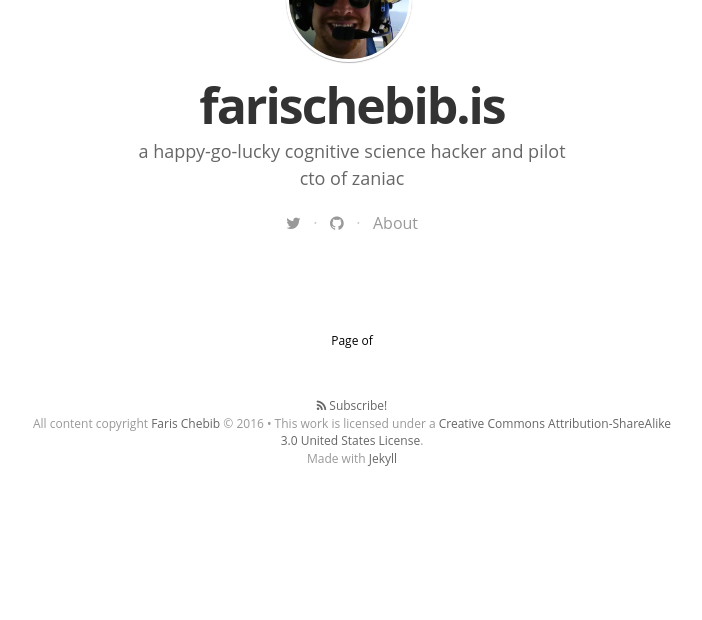
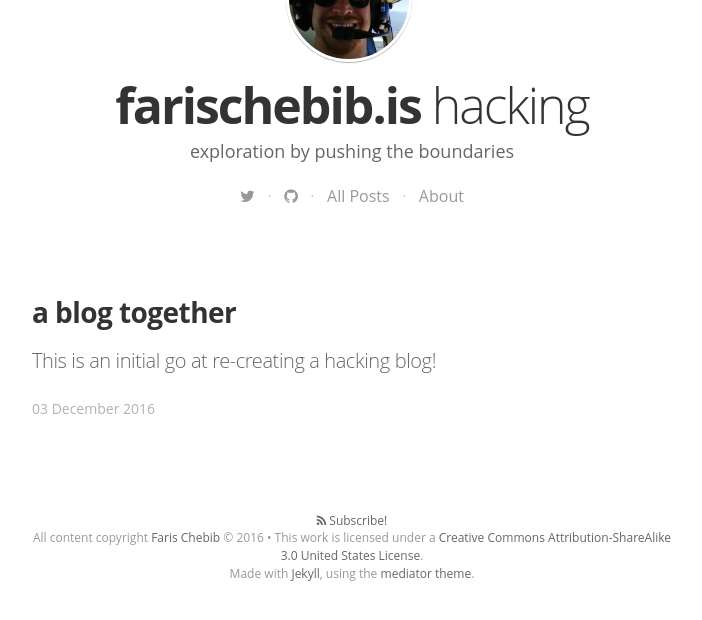
Before and after one commit to octaflop/farischebib.is, a Jekyll site: the page built from hacking/index.html, in a window 1280 px wide, cut to the strip 454-1084 px from the top of the page. Shown: the top 620 px of the strip, without its empty margins (288-990 px from the left). Built offline with Jekyll 4.4.1, drawn with Linux system fonts in a browser that asks for light colours; nearby versions of some CDN libraries; some web fonts are replaced; before the commit the page ends 969 px from its top, so only the background shows below that.

Commit message:
updated to include all posts and DRY

```diff
--- a/Gemfile
+++ b/Gemfile
@@ -2,3 +2,4 @@ source 'https://rubygems.org'
 gem 'github-pages'
 gem 'bourbon'
 gem 'jemoji'
+gem 'jekyll-paginate'
--- a/_config.yml
+++ b/_config.yml
@@ -58,6 +58,8 @@ social:
     url: https://github.com/octaflop
 
 paginate: 5
+paginate_path: "/all/page:num/"
+
 # Build settings
 markdown: kramdown
 permalink: /:categories/:title
--- /dev/null
+++ b/_includes/category.html
@@ -0,0 +1,133 @@
+
+{% if page.category_image %}
+<div class="teaserimage">
+    <div class="teaserimage-image" style="background-image: url({{ page.category_image }})">
+        Teaser Image
+    </div>
+</div>
+{% else %}
+<div class="teaserimage">
+    <div class="teaserimage-image" {% if site.cover %}style="background-image: url({{ site.cover }})"{% endif %}>
+        Teaser Image
+    </div>
+</div>
+{% endif %}
+
+<header class="blog-header">
+    {% if site.logo %}
+      <a class="blog-logo" href="{{site.url}}" style="background-image: url('{{ site.logo }}')">{{ site.title }}</a>
+    {% endif %}
+    {% if page.category_name %}
+    <h1 class="blog-title">{{ site.title }} <span style="font-weight: 100;">{{ page.category_name }}</span></h1>
+    {% else %}
+    <h1 class="blog-title">{{ site.title }}</h1>
+    {% endif %}
+    {% if page.category_description %}
+    <h2 class="blog-description">{{ page.category_description }}</h2>
+    {% else %}
+    <h2 class="blog-description">{{ site.description }}</h2>
+    {% endif %}
+    <div class="custom-links">
+      {% for social in site.social %}
+        {% if social.url %}
+            <a class="icon-{{ social.icon }}" href="{{ social.url }}" {% if social.desc %} title="{{ social.desc }}"{% endif %}>
+              <i class="fa fa-{{ social.icon }}"></i>
+            </a>
+            &nbsp;&nbsp;·&nbsp;&nbsp;
+        {% endif %}
+      {% endfor %}
+      {% if page.category_name %}
+      <a href="/about/">All Posts</a> &nbsp;&nbsp;·&nbsp;&nbsp;
+      {% endif %}
+      <a href="/about/">About</a>
+    </div>
+</header>
+
+
+<main class="content" role="main">
+    {% if site.tags.featured %}
+    <h5 class="index-headline featured"><span>Featured</span></h5>
+
+    <div class="container featured">
+      {% for post in site.tags.featured %}
+        <article class="post" itemscope itemtype="http://schema.org/BlogPosting" role="article">
+          <div class="article-item">
+            <header class="post-header">
+              <h2 class="post-title" itemprop="name"><a href="{{ post.url }}" itemprop="url">{{ post.title }}</a></h2>
+            </header>
+            <section class="post-excerpt" itemprop="description">
+              <p>{{ post.content | strip_html | truncatewords: 50 }}</p>
+            </section>
+            <div class="post-meta">
+              <time datetime="{{ post.date | date_to_long_string }}">{{ post.date | date_to_long_string }}</time>
+  <!--            <span class="post-tags-set">on {{#foreach tags}}<span class="post-tag-{{slug}}">{{#if @first}}{{else}}, {{/if}}<a href="/tag/{{slug}}">{{name}}</a></span>{{/foreach}}</span>-->
+            </div>
+          </div>
+        </article>
+      {% endfor %}
+    </div>
+
+    <h5 class="index-headline normal"><span>Regular</span></h5>
+    {% endif %}
+
+
+    {% if page.category_index %}
+    <div class="cf frame">
+      {% for post in site.posts %}
+      {% if post.category == page.category_index %}
+        <article class="post" itemscope itemtype="http://schema.org/BlogPosting" role="article">
+          <div class="article-item">
+            <header class="post-header">
+              <h2 class="post-title" itemprop="name"><a href="{{ post.url }}" itemprop="url">{{ post.title }}</a></h2>
+            </header>
+            <section class="post-excerpt" itemprop="description">
+              <p>{{ post.excerpt | strip_html | truncatewords: 50 }}</p>
+            </section>
+            <div class="post-meta">
+              <time datetime="{{ post.date | date_to_long_string }}">{{ post.date | date_to_long_string }}</time>
+<!--            <span class="post-tags-set">on {{#foreach tags}}<span class="post-tag-{{slug}}">{{#if @first}}{{else}}, {{/if}}<a href="/tag/{{slug}}">{{name}}</a></span>{{/foreach}}</span>-->
+            </div>
+          </div>
+        </article>
+      {% endif %}
+      {% endfor %}
+    </div>
+    {% else %}
+    <div class="cf frame">
+      {% for post in paginator.posts %}
+        <article class="post" itemscope itemtype="http://schema.org/BlogPosting" role="article">
+          <div class="article-item">
+            <header class="post-header">
+              <h2 class="post-title" itemprop="name"><a href="{{ post.url }}" itemprop="url">{{ post.title }}</a></h2>
+            </header>
+            <section class="post-excerpt" itemprop="description">
+              <p>{{ post.excerpt | strip_html | truncatewords: 50 }}</p>
+            </section>
+            <div class="post-meta">
+              <time datetime="{{ post.date | date_to_long_string }}">{{ post.date | date_to_long_string }}</time>
+<!--            <span class="post-tags-set">on {{#foreach tags}}<span class="post-tag-{{slug}}">{{#if @first}}{{else}}, {{/if}}<a href="/tag/{{slug}}">{{name}}</a></span>{{/foreach}}</span>-->
+            </div>
+          </div>
+        </article>
+      {% endfor %}
+    </div>
+    <nav class="pagination" role="navigation">
+      {% if paginator.next_page %}
+        <a class="newer-posts" href="/page{{paginator.next_page}}">&larr; Older posts</a>
+      {% endif %}
+      <span class="page-number">Page {{ paginator.page }} of {{ paginator.total_pages }}</span>
+      {% if paginator.previous_page %}
+        {% if paginator.page == 2 %}
+          <a class="older-posts" href="/">Newer posts &rarr;</a>
+        {% else %}
+          <a class="older-posts" href="/page{{paginator.previous_page}}">Newer posts &rarr;</a>
+        {% endif %}
+      {% endif %}
+    </nav>
+    {% endif %}
+
+
+    <!-- {{!! After all the posts, we have the previous/next pagination links }}
+    {{pagination}} -->
+
+</main>
--- a/_includes/footer.html
+++ b/_includes/footer.html
@@ -5,8 +5,8 @@
     <div class="inner">
          <section class="copyright">All content copyright <a href="mailto:{{ site.email}}">{{ site.name }}</a> &copy; {{ site.time | date: '%Y' }} &bull;
            This work is licensed under a <a rel="license" href="http://creativecommons.org/licenses/by-sa/3.0/us/">Creative Commons Attribution-ShareAlike 3.0 United States License</a>.
-           </section>
-         <section class="poweredby">Made with <a href="http://jekyllrb.com"> Jekyll</a></section>
+         </section>
+         <section class="poweredby">Made with <a href="http://jekyllrb.com"> Jekyll</a>, using the <a href="https://github.com/dirkfabisch/mediator">mediator theme</a>.</section>
     </div>
 </footer>
 
--- a/_includes/header.html
+++ b/_includes/header.html
@@ -1,8 +1,8 @@
 <!-- header start -->
 
 <a href="{{ site.url }}" class="logo-readium">
-  <span class="fa fa-home"></span>
-  <!--<span class="logo" style="background-image: url({{ site.logo }})"></span>-->
+  <!--<span class="fa fa-home"></span>-->
+  <span class="logo" style="background-image: url({{ site.logo }})"></span>
 </a>
 
 <!-- header end -->
--- /dev/null
+++ b/all/index.html
@@ -0,0 +1,5 @@
+---
+layout: default
+---
+
+{% include category.html %}
--- a/hacking/index.html
+++ b/hacking/index.html
@@ -1,95 +1,9 @@
 ---
 layout: default
+category_name: hacking
+category_index: hacking
+category_description: "exploration by pushing the boundaries"
+category_image: "/imgs/background.jpg"
 ---
 
-<div class="teaserimage">
-    <div class="teaserimage-image" {% if site.cover %}style="background-image: url({{ site.cover }})"{% endif %}>
-        Teaser Image
-    </div>
-</div>
-
-<header class="blog-header">
-    {% if site.logo %}
-      <a class="blog-logo" href="{{site.url}}" style="background-image: url('{{ site.logo }}')">{{ site.title }}</a>
-    {% endif %}
-    <h1 class="blog-title">{{ site.title }}</h1>
-    <h2 class="blog-description">{{ site.description }}</h2>
-    <div class="custom-links">
-      {% for social in site.social %}
-        {% if social.url %}
-            <a class="icon-{{ social.icon }}" href="{{ social.url }}" {% if social.desc %} title="{{ social.desc }}"{% endif %}">
-              <i class="fa fa-{{ social.icon }}"></i>
-            </a>
-            &nbsp;&nbsp;·&nbsp;&nbsp;
-        {% endif %}
-      {% endfor %}
-      <a href="/about/">About</a>
-    </div>
-</header>
-
-
-<main class="content" role="main">
-
-    {% if site.tags.featured %}
-    <h5 class="index-headline featured"><span>Featured</span></h5>
-
-    <div class="container featured">
-      {% for post in site.tags.featured %}
-        <article class="post" itemscope itemtype="http://schema.org/BlogPosting" role="article">
-          <div class="article-item">
-            <header class="post-header">
-              <h2 class="post-title" itemprop="name"><a href="{{ post.url }}" itemprop="url">{{ post.title }}</a></h2>
-            </header>
-            <section class="post-excerpt" itemprop="description">
-              <p>{{ post.content | strip_html | truncatewords: 50 }}</p>
-            </section>
-            <div class="post-meta">
-              <time datetime="{{ post.date | date_to_long_string }}">{{ post.date | date_to_long_string }}</time>
-  <!--            <span class="post-tags-set">on {{#foreach tags}}<span class="post-tag-{{slug}}">{{#if @first}}{{else}}, {{/if}}<a href="/tag/{{slug}}">{{name}}</a></span>{{/foreach}}</span>-->
-            </div>
-          </div>
-        </article>
-      {% endfor %}
-    </div>
-
-    <h5 class="index-headline normal"><span>Regular</span></h5>
-    {% endif %}
-
-    <div class="cf frame">
-      {% for post in paginator.posts %}
-        <article class="post" itemscope itemtype="http://schema.org/BlogPosting" role="article">
-          <div class="article-item">
-            <header class="post-header">
-              <h2 class="post-title" itemprop="name"><a href="{{ post.url }}" itemprop="url">{{ post.title }}</a></h2>
-            </header>
-            <section class="post-excerpt" itemprop="description">
-              <p>{{ post.excerpt | strip_html | truncatewords: 50 }}</p>
-            </section>
-            <div class="post-meta">
-              <time datetime="{{ post.date | date_to_long_string }}">{{ post.date | date_to_long_string }}</time>
-<!--            <span class="post-tags-set">on {{#foreach tags}}<span class="post-tag-{{slug}}">{{#if @first}}{{else}}, {{/if}}<a href="/tag/{{slug}}">{{name}}</a></span>{{/foreach}}</span>-->
-            </div>
-          </div>
-        </article>
-      {% endfor %}
-    </div>
-
-    <nav class="pagination" role="navigation">
-      {% if paginator.next_page %}
-        <a class="newer-posts" href="/page{{paginator.next_page}}">&larr; Older posts</a>
-      {% endif %}
-      <span class="page-number">Page {{ paginator.page }} of {{ paginator.total_pages }}</span>
-      {% if paginator.previous_page %}
-        {% if paginator.page == 2 %}
-          <a class="older-posts" href="/">Newer posts &rarr;</a>
-        {% else %}
-          <a class="older-posts" href="/page{{paginator.previous_page}}">Newer posts &rarr;</a>
-        {% endif %}
-      {% endif %}
-    </nav>
-
-
-    <!-- {{!! After all the posts, we have the previous/next pagination links }}
-    {{pagination}} -->
-
-</main>
+{% include category.html %}
```
Also changed, not shown: hacking/index_back.html (deleted, +0 -17 lines), _posts/2016-12-03-a-blog-together.md (line endings or trailing spaces), 1 other file.
